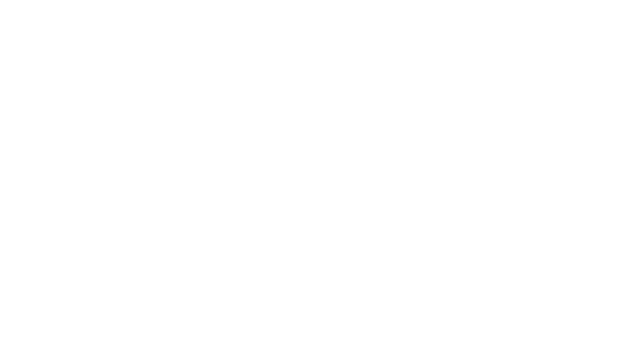
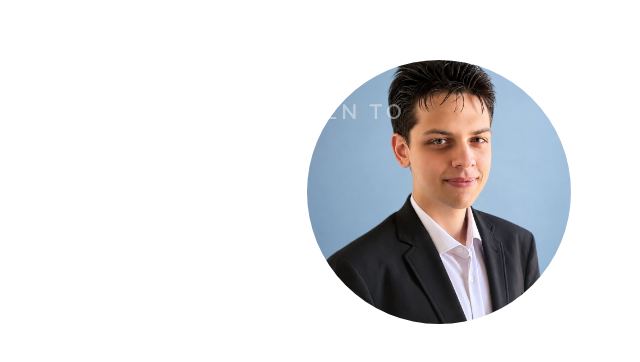
Before and after one commit to JuddL44/Portfolio, an Angular app in the folder Frontend/: page / in a window 768 px wide. Shown: the part 2731-3093 px from the top of the page, without its empty margins (128-768 px from the left). Built offline with nearby package versions, Linux system fonts and the light colour scheme.

Commit message:
Add max-width scaling for youtube embed

```diff
--- a/Frontend/src/app/app.scss
+++ b/Frontend/src/app/app.scss
@@ -35,9 +35,15 @@ section {
 }
 .video-container {
   position: relative;
-  width: 50%;
+  width: 90%;
   aspect-ratio: 16 / 9;
   margin-top: 3rem;
+}
+
+@media (min-width: 768px) {
+  .video-container {
+    width: 50%;
+  }
 }
 
 .video-container iframe {
@@ -487,6 +493,16 @@ section {
     object-fit: cover;
   }
 }
+
+@media (min-width: 768px) {
+  .title-card {
+    text-align: left;
+    &.contact {
+      font-size: 3rem;
+    }
+  }
+}
+
 .about-subcontainer {
   width: 100%;
   height: 100%;
@@ -519,6 +535,14 @@ section {
     text-align: left;
     width: 50%;
     margin-left: 0%;
+  }
+}
+
+@media (max-width: 1200px) {
+  .about-image {
+    transform: scale(0.3);
+    margin-top: 180%;
+    margin-left: 20%;
   }
 }
 
@@ -558,10 +582,3 @@ section {
     margin-top: 0;
   }
 }
-
-@media (max-width: 1200px) {
-  .about-image {
-    transform: scale(0);
-    display: none;
-  }
-}
```
